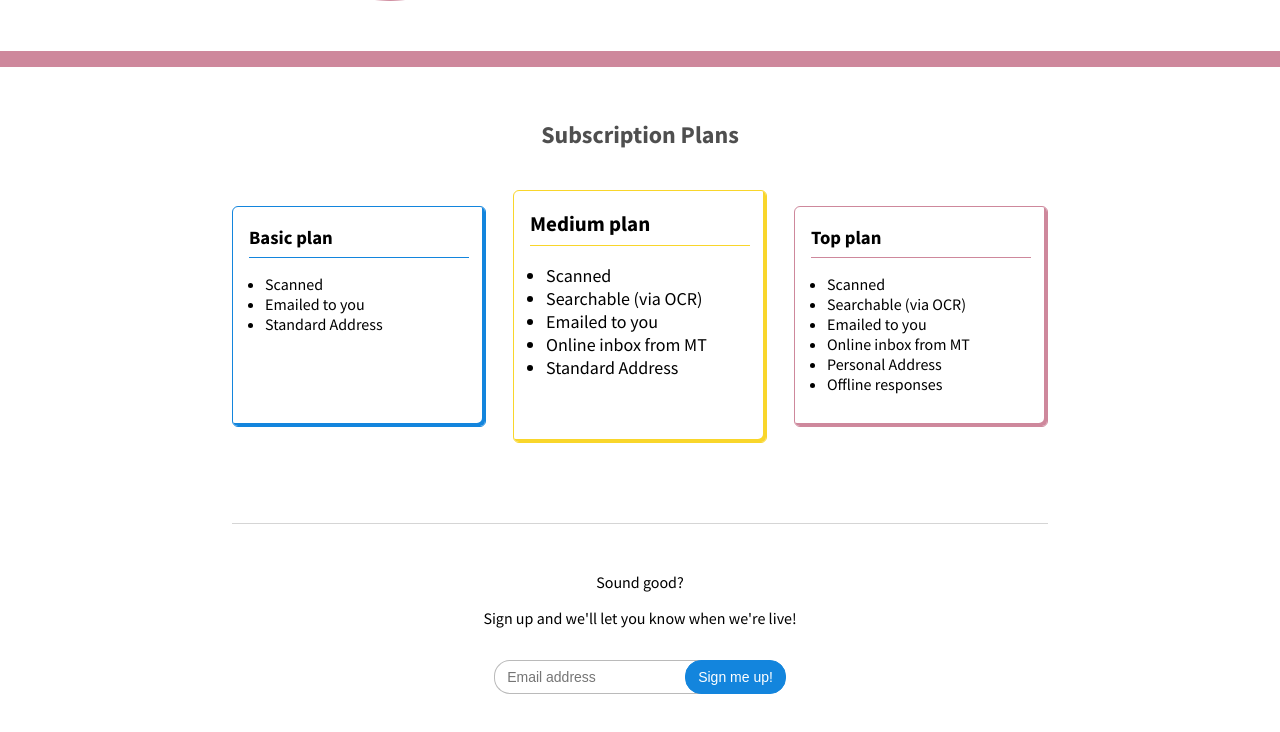
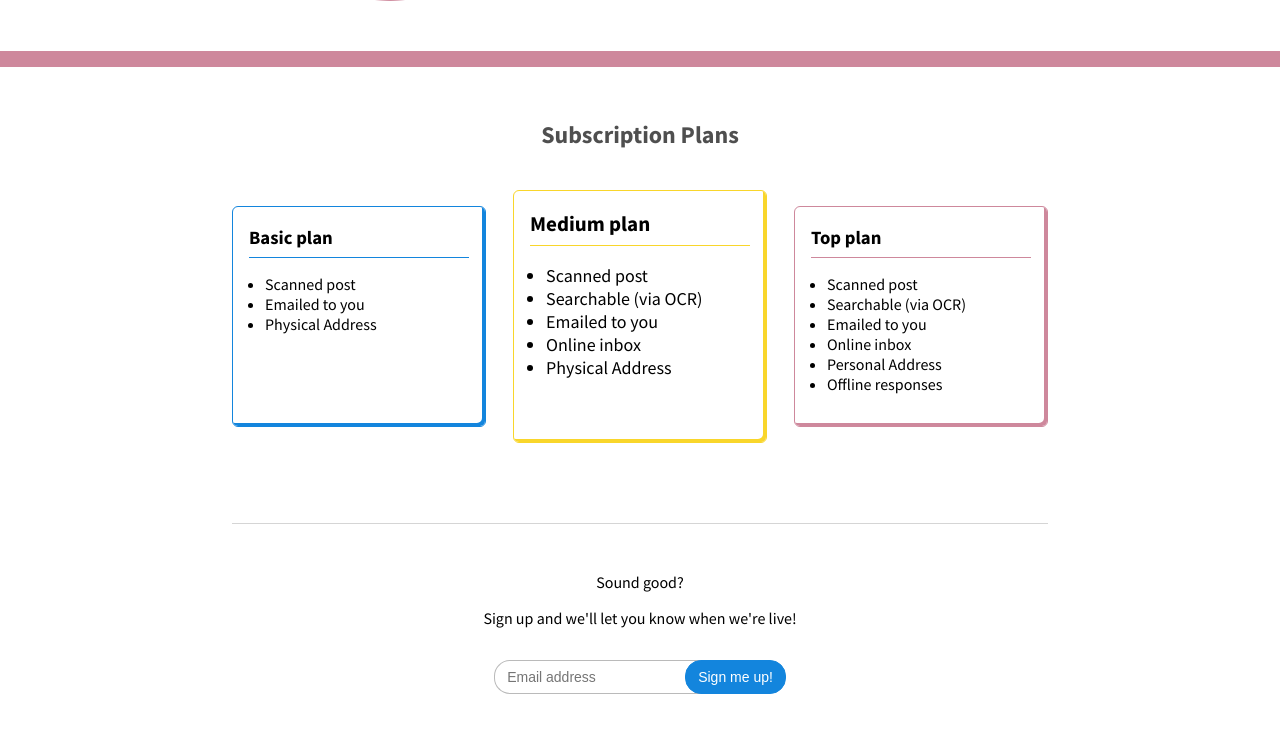
Before and after one commit to JoshHarrington/mail_trail, a website: page index.html in a window 1280 px wide. Shown: the part 2605-3337 px from the top of the page. Drawn offline with Linux system fonts and the light colour scheme.

Commit message:
minor text changes

```diff
--- a/index.html
+++ b/index.html
@@ -124,30 +124,30 @@
 						<h3>Basic plan</h3>
 						<!-- <p>&pound;5 / month</p> -->
 						<ul>
-							<li>Scanned</li>
+							<li>Scanned post</li>
 							<li>Emailed to you</li>
-							<li>Standard Address</li>
+							<li>Physical Address</li>
 						</ul>
 					</div>
 					<div class="card">
 						<h3>Medium plan</h3>
 						<!-- <p>&pound;10 / month</p> -->
 						<ul>
-							<li>Scanned</li>
+							<li>Scanned post</li>
 							<li>Searchable (via OCR)</li>
 							<li>Emailed to you</li>
-							<li>Online inbox from MT</li>
-							<li>Standard Address</li>
+							<li>Online inbox</li>
+							<li>Physical Address</li>
 						</ul>
 					</div>
 					<div class="card">
 						<h3>Top plan</h3>
 						<!-- <p>&pound;15 / month</p> -->
 						<ul>
-							<li>Scanned</li>
+							<li>Scanned post</li>
 							<li>Searchable (via OCR)</li>
 							<li>Emailed to you</li>
-							<li>Online inbox from MT</li>
+							<li>Online inbox</li>
 							<li>Personal Address</li>
 							<li>Offline responses</li>
 						</ul>
```
